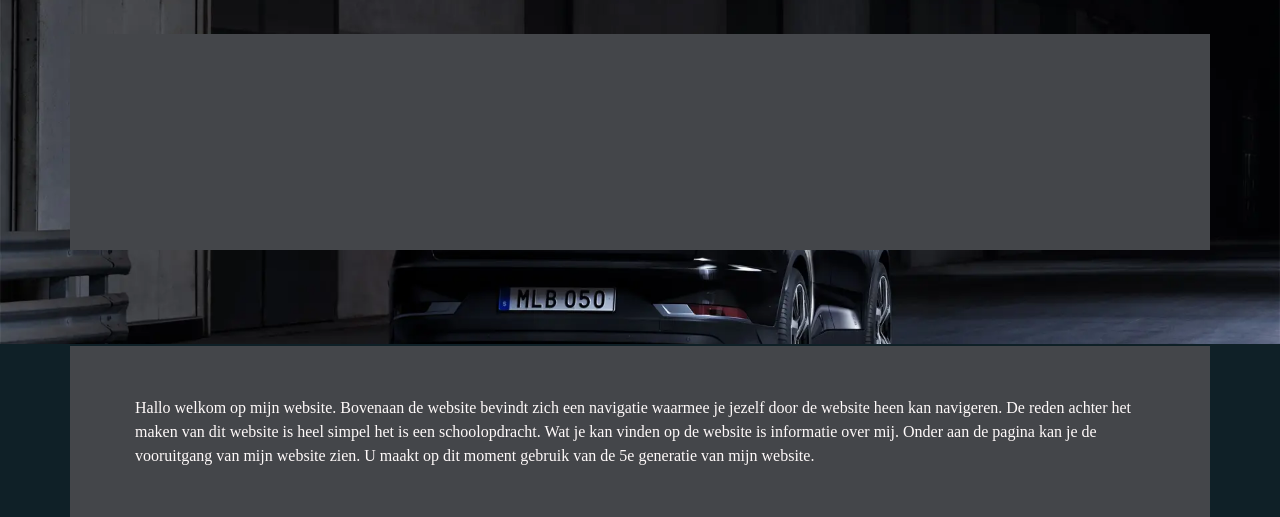
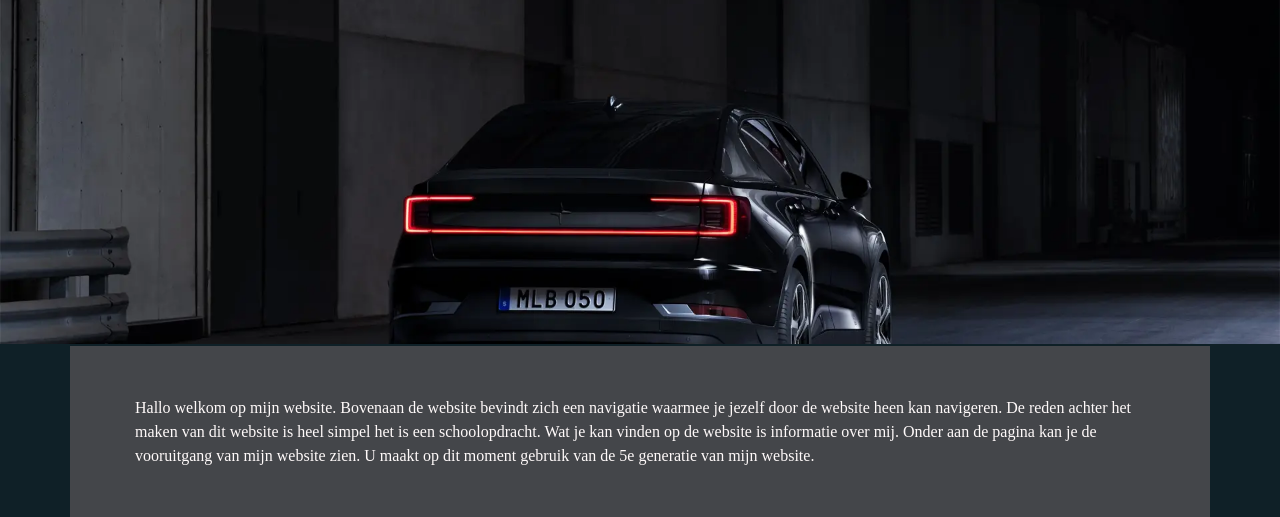
Before and after one commit to B-Ozturk/B-Ozturk.github.io, a PHP site: page / in a window 1280 px wide. Shown: the part 142-659 px from the top of the page. Run offline with PHP 8.4, Linux system fonts and the light colour scheme.

Commit message:
Version 5.4

```diff
--- a/BKO/css/style.css
+++ b/BKO/css/style.css
@@ -35,7 +35,7 @@ body{
 	margin-left: 50px;
 }
 
-.container{
+.kontainer{
 	background-color:  #44464a;
 	width: 700px;
 	margin-top: -30px;
```
